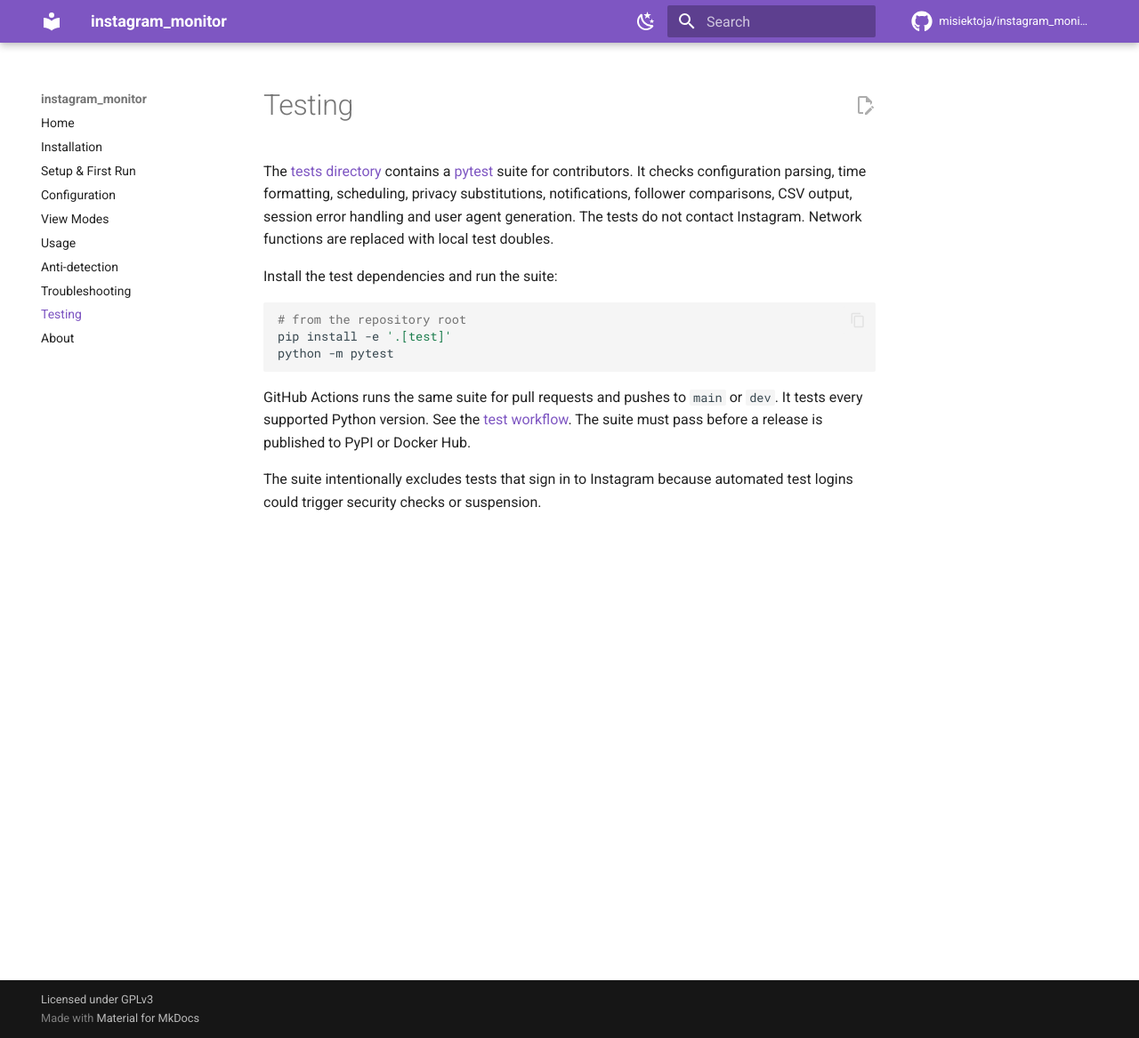
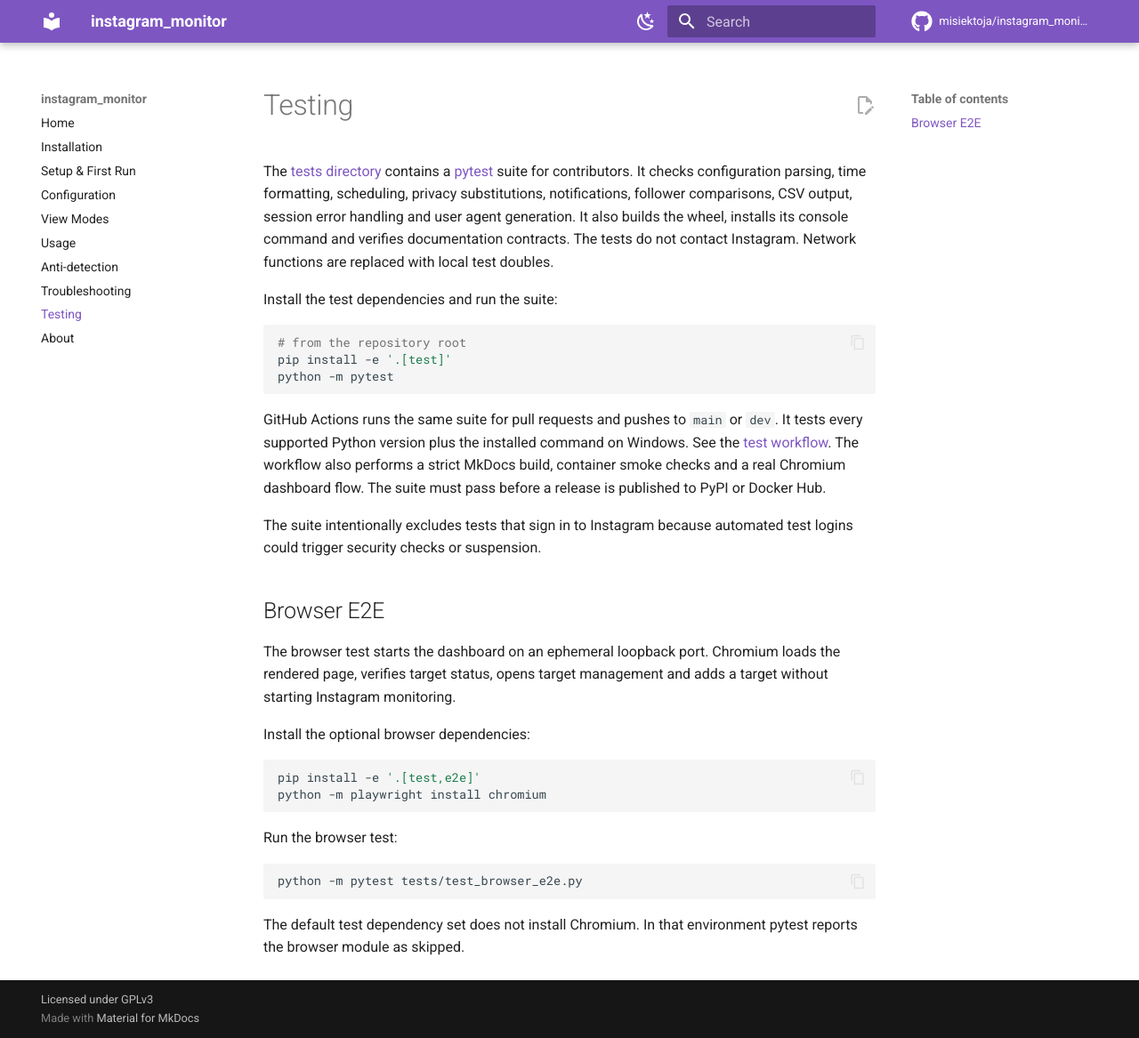
Before and after one commit to misiektoja/instagram_monitor, an MkDocs documentation site: the page built from docs/testing.md, in a window 1280 px wide and 1167 px high. Shown: the whole window at 89% size. Built offline with MkDocs 1.6.1 and Material for MkDocs 9.7.7, drawn with Linux system fonts in a browser that asks for light colours; comment, search, counter and statistics services are not loaded.

Commit message:
docs(test): document browser and package coverage

````diff
--- a/docs/testing.md
+++ b/docs/testing.md
@@ -1,6 +1,6 @@
 # Testing
 
-The [tests directory](https://github.com/misiektoja/instagram_monitor/tree/main/tests/) contains a [pytest](https://docs.pytest.org/) suite for contributors. It checks configuration parsing, time formatting, scheduling, privacy substitutions, notifications, follower comparisons, CSV output, session error handling and user agent generation. The tests do not contact Instagram. Network functions are replaced with local test doubles.
+The [tests directory](https://github.com/misiektoja/instagram_monitor/tree/main/tests/) contains a [pytest](https://docs.pytest.org/) suite for contributors. It checks configuration parsing, time formatting, scheduling, privacy substitutions, notifications, follower comparisons, CSV output, session error handling and user agent generation. It also builds the wheel, installs its console command and verifies documentation contracts. The tests do not contact Instagram. Network functions are replaced with local test doubles.
 
 Install the test dependencies and run the suite:
 
@@ -10,6 +10,28 @@
 python -m pytest
 ```
 
-GitHub Actions runs the same suite for pull requests and pushes to `main` or `dev`. It tests every supported Python version. See the [test workflow](https://github.com/misiektoja/instagram_monitor/blob/main/.github/workflows/tests.yml). The suite must pass before a release is published to PyPI or Docker Hub.
+GitHub Actions runs the same suite for pull requests and pushes to `main` or `dev`. It tests every supported Python version plus the installed command on Windows. See the [test workflow](https://github.com/misiektoja/instagram_monitor/blob/main/.github/workflows/tests.yml). The workflow also performs a strict MkDocs build, container smoke checks and a real Chromium dashboard flow. The suite must pass before a release is published to PyPI or Docker Hub.
 
 The suite intentionally excludes tests that sign in to Instagram because automated test logins could trigger security checks or suspension.
+
+## Browser E2E
+
+The browser test starts the dashboard on an ephemeral loopback port. Chromium
+loads the rendered page, verifies target status, opens target management and
+adds a target without starting Instagram monitoring.
+
+Install the optional browser dependencies:
+
+```bash
+pip install -e '.[test,e2e]'
+python -m playwright install chromium
+```
+
+Run the browser test:
+
+```bash
+python -m pytest tests/test_browser_e2e.py
+```
+
+The default test dependency set does not install Chromium. In that environment
+pytest reports the browser module as skipped.
````
